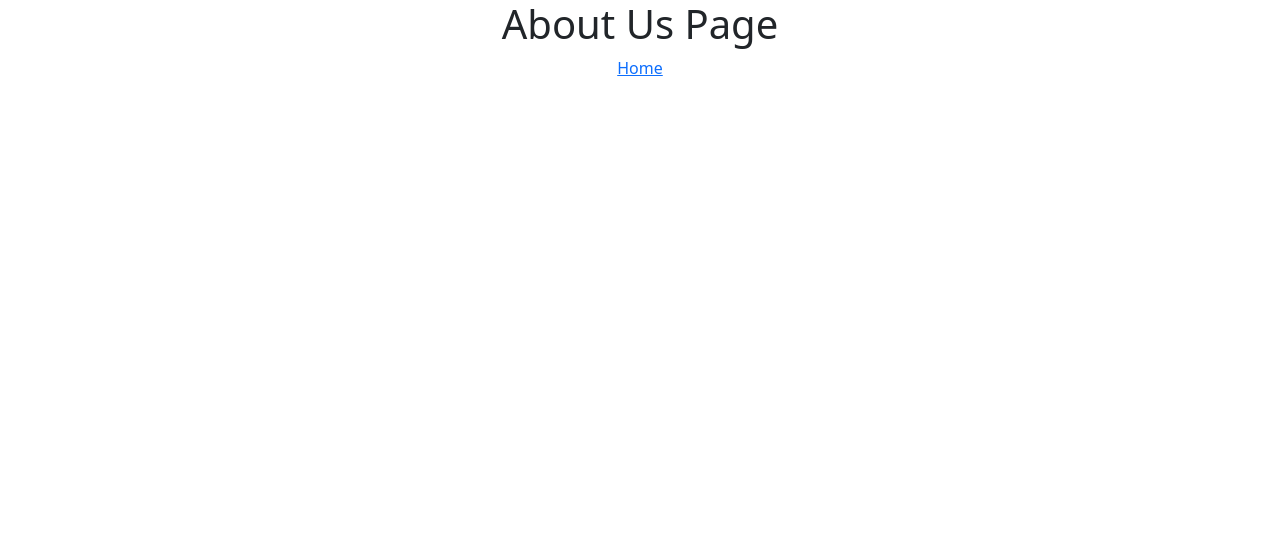
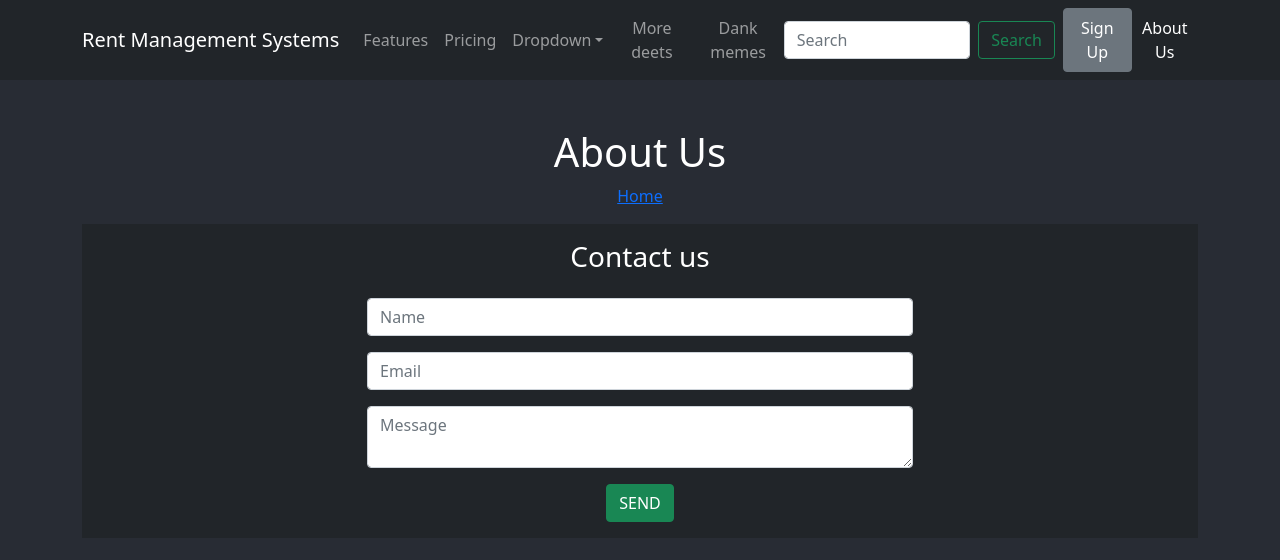
Before and after one commit to as1733/RentManagementSystem, a React (Create React App) app in the folder rms/: page /aboutus in a window 1280 px wide. Shown: the top 560 px of the page. Built offline with nearby package versions, Linux system fonts and the light colour scheme.

Commit message:
feat:contact form ui implemented

```diff
--- a/rms/src/components/MenuComponent.js
+++ b/rms/src/components/MenuComponent.js
@@ -1,5 +1,5 @@
 import React, { Component } from "react";
-import { Link } from 'react-router-dom';
+import { Link, NavLink } from "react-router-dom";
 import styled from "styled-components";
 import ReactBootstrap, {
   Jumbotron,
@@ -16,7 +16,7 @@ import ReactBootstrap, {
   NavDropdown,
 } from "react-bootstrap";
 
-import UserAuthModal from './UserAuthModal.js';
+import UserAuthModal from "./UserAuthModal.js";
 //
 // const Styles = styled.div`
 //   .navbar { background-color: #222; }
@@ -36,20 +36,20 @@ import UserAuthModal from './UserAuthModal.js';
 //   }
 // `;
 
-class NavigationBar extends Component{
+class NavigationBar extends Component {
   constructor(props) {
     super(props);
     this.state = {
       showModal: false,
-            isTokenDetected: false
-        }
+      isTokenDetected: false,
+    };
     this.handleModal = this.handleModal.bind(this);
   }
 
   handleModal(boolean) {
     this.setState({
-            showModal: boolean
-        })
+      showModal: boolean,
+    });
   }
 
   render() {
@@ -64,10 +64,16 @@ class NavigationBar extends Component{
               <Nav.Link href="#pricing">Pricing</Nav.Link>
               <NavDropdown title="Dropdown" id="collasible-nav-dropdown">
                 <NavDropdown.Item href="#action/3.1">Action</NavDropdown.Item>
-                                <NavDropdown.Item href="#action/3.2">Another action</NavDropdown.Item>
-                                <NavDropdown.Item href="#action/3.3">Something</NavDropdown.Item>
+                <NavDropdown.Item href="#action/3.2">
+                  Another action
+                </NavDropdown.Item>
+                <NavDropdown.Item href="#action/3.3">
+                  Something
+                </NavDropdown.Item>
                 <NavDropdown.Divider />
-                                <NavDropdown.Item href="#action/3.4">Separated link</NavDropdown.Item>
+                <NavDropdown.Item href="#action/3.4">
+                  Separated link
+                </NavDropdown.Item>
               </NavDropdown>
             </Nav>
             <Nav>
@@ -80,18 +86,27 @@ class NavigationBar extends Component{
               <FormControl
                 type="search"
                 placeholder="Search"
-                                className="mr-2"
+                className="me-2"
                 aria-label="Search"
               />
-                            <Button variant="outline-success">Search</Button>
+              <Button variant="outline-success" className="me-2">
+                Search
+              </Button>
             </Form>
             <Nav>
-                            <Button variant="dark" onClick={() => this.handleModal(true)}>
-                                {
-                                    this.state.isTokenDetected ? 'Login' : 'Sign Up'
-                                }
+              <Button
+                variant="secondary"
+                onClick={() => this.handleModal(true)}
+              >
+                {this.state.isTokenDetected ? "Login" : "Sign Up"}
               </Button>
-                            <Link to='/aboutus' className='nav-link'>About Us </Link>
+              <NavLink
+                to="/aboutus"
+                className="nav-link"
+                activeClassName="active"
+              >
+                About Us{" "}
+              </NavLink>
             </Nav>
           </Navbar.Collapse>
         </Container>
@@ -101,9 +116,8 @@ class NavigationBar extends Component{
           isTokenDetected={this.state.isTokenDetected}
         />
       </Navbar>
-        )
+    );
   }
-
 }
 
 export default NavigationBar;
--- a/rms/src/pages/About.js
+++ b/rms/src/pages/About.js
@@ -1,11 +1,41 @@
-import React from 'react'
-import { Container } from 'react-bootstrap'
-import { Link } from 'react-router-dom'
+import React from "react";
+import { Container, Row, Col, Form, Button } from "react-bootstrap";
+import { Link } from "react-router-dom";
+import MenuComponent from "../components/MenuComponent";
+
 export default function About() {
-    return (
-        <Container>
-            <h1>About Us Page</h1>
-            <Link to='/'>Home </Link>
-        </Container>
-    )
+  return (
+    <div style={{ backgroundColor: "#282c34", height: "100vh" }}>
+      <MenuComponent />
+      <Container className="mt-5">
+        <h1 className="text-white">About Us</h1>
+        <Link to="/">Home </Link>
+
+        <div className="bg-dark">
+          <h3 className="mt-3 text-white py-3">Contact us</h3>
+          <Row className="justify-content-center">
+            <Col lg="6" md="8">
+              <Form>
+                <Form.Control type="text" placeholder="Name" className="mb-3" />
+                <Form.Control
+                  type="text"
+                  placeholder="Email"
+                  className="mb-3"
+                />
+                <Form.Control
+                  as="textarea"
+                  type="text"
+                  placeholder="Message"
+                  className="mb-3"
+                />
+              </Form>
+              <Button variant="success" className="mb-3">
+                SEND
+              </Button>
+            </Col>
+          </Row>
+        </div>
+      </Container>
+    </div>
+  );
 }
```
Also changed, not shown: rms/src/App.js (+7 -7 lines). Lines whose indentation alone changed are shown as unchanged.
